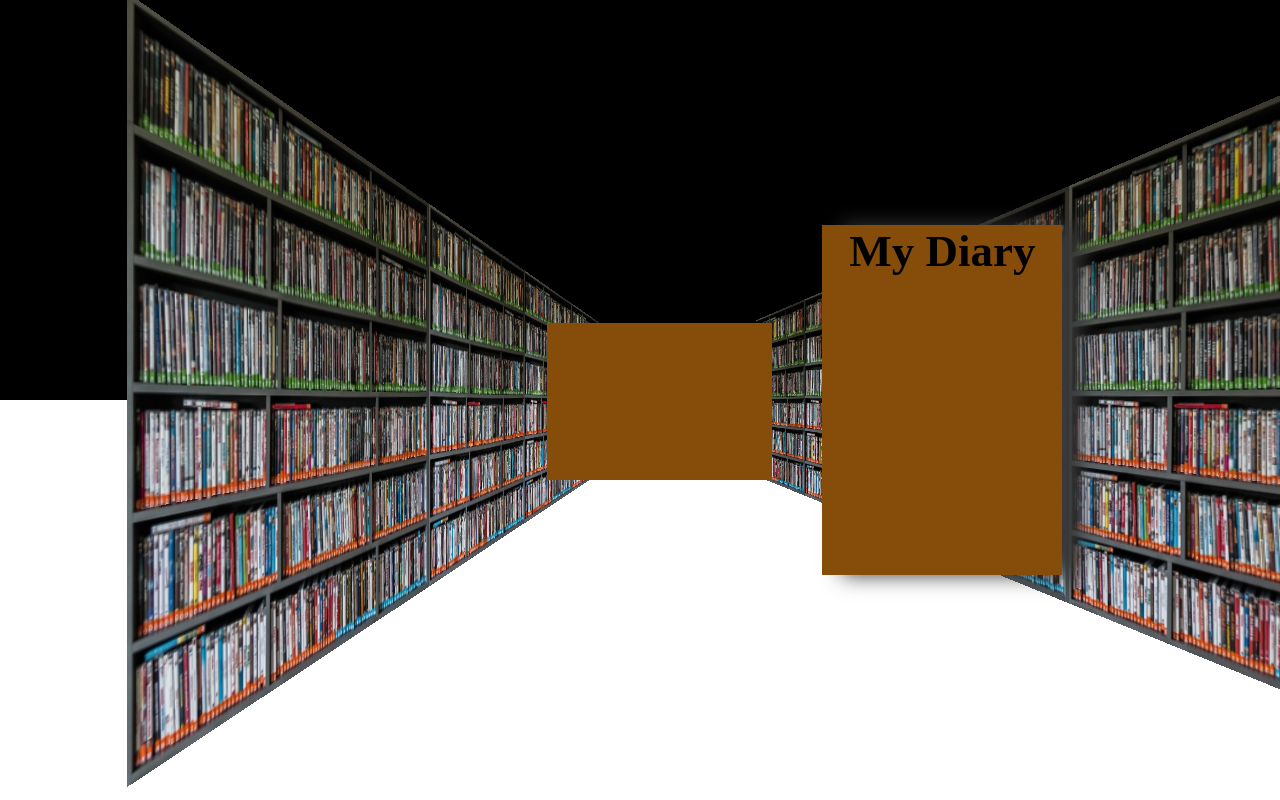
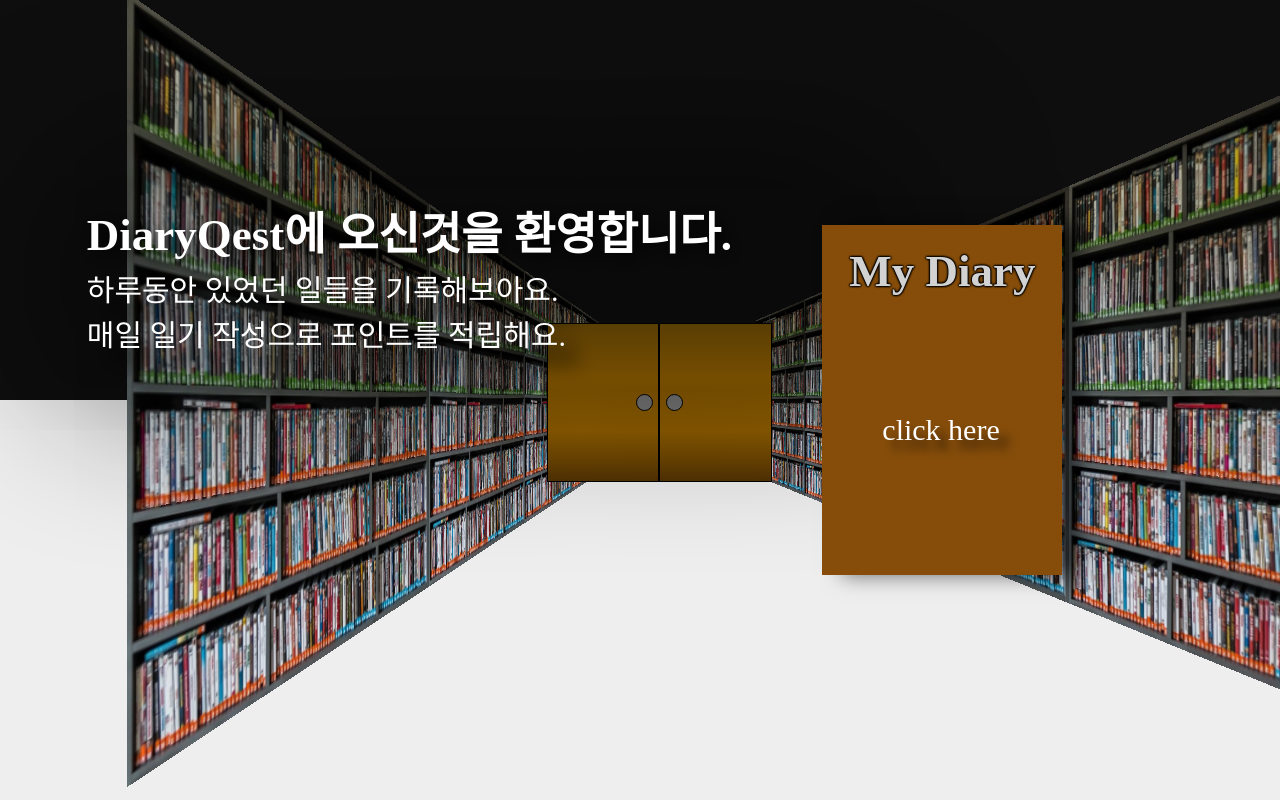
Before and after one commit to rkdruddud/diarysite, a React (Create React App) app: page / in a window 1280 px wide. Built offline with nearby package versions, Linux system fonts and the light colour scheme.

Commit message:
fixed doar and add text

```diff
--- a/src/Home2.css
+++ b/src/Home2.css
@@ -12,7 +12,7 @@ div{
     width: 100vw;
     height: 100vh;
     object-fit: cover;
-    background-color: black;
+    background-color: rgba(0, 0, 0, 0.945);
     perspective: 500px;
     z-index: 0;
 }
@@ -32,11 +32,134 @@ div{
     width: 100vw;
     height: 50vh;
     bottom: 0;
-    background-color: #fff;
+    background-color: #eeeeee;
     z-index: 3;
 
 }
+/**텍스트1*/
+.text-contents-wrap{
+    position: absolute;
+    display: block;
+    width: 800px;
+    height: 200px;
+    padding: 0;
+    margin: 0;
+    left: 30%;
+    bottom: 80%;
+    transform: translate(-60%,30%);
+    align-items: center;
+    z-index: 12;
+    animation: showText 1.2s ease-in-out;
+    perspective: 300px;
 
+}
+
+.background-blind-wrap{
+    position: absolute;
+    width: 100%;
+    height: 100%;
+    margin: 0;
+    z-index: 0;
+    background-color: rgba(0, 0, 0, 0.514);
+    border-radius: 10px;
+    box-shadow: 0px -10px 158px 20px rgb(0, 0, 0);
+    opacity: 0.5;
+}
+
+.title-text-wrap{
+    position: inherit;
+    width: 100%;
+    height: 60px;
+    top: 0;
+    margin: 10px;
+    text-align: left;
+    font-weight: 600;
+    font-size: 45px;
+    color: #fff;
+    text-shadow: 5px 5px 20px black;
+
+    z-index: 1;
+}
+
+.text-wrap{
+    position: inherit;
+    bottom: 0;
+    width: 100%;
+    height: 110px;
+    text-align: left;
+    margin: 10px;
+    font-weight: 500;
+    font-size: 30px;
+    color: #fff;
+    text-shadow: 20px 20px 20px black;
+    line-height: 45px;
+    z-index: 1;
+}
+
+/**텍스트2*/
+.second-text-contents-wrap{
+    position: absolute;
+    display: block;
+    width: 800px;
+    height: 200px;
+    padding: 0;
+    margin: 0;
+    left: 10%;
+    bottom: 80%;
+    transform: translate(-70%,30%);
+    align-items: center;
+    z-index: 12;
+    animation: showText 1.2s ease-in-out;
+
+}
+
+.second-title-text-wrap{
+    position: inherit;
+    width: 100%;
+    height: 60px;
+    top: 0;
+    margin: 10px;
+    text-align: left;
+    font-weight: 600;
+    font-size: 45px;
+    color: #fff;
+    text-shadow: 5px 5px 20px black;
+    z-index: 1;
+}
+
+.second-text-wrap{
+    position: inherit;
+    bottom: 0;
+    width: 100%;
+    height: 110px;
+    text-align: left;
+    margin: 10px;
+    font-weight: 500;
+    font-size: 30px;
+    color: #fff;
+    text-shadow: 20px 20px 20px black;
+    line-height: 45px;
+    z-index: 1;
+}
+
+.hidden-text-wrap{
+    width: 0;
+    height: 0;
+    visibility: hidden;
+    display: none;
+}
+
+@keyframes showText {
+    0% {
+
+        opacity: 0;
+    }
+
+    100% {
+
+        opacity: 1;
+    }
+}
 
 /**문*/
 
@@ -54,7 +177,6 @@ div{
 .doorContent-wrap{
     position:absolute;
     display: flex;
-    background-color: #864d0a;
     width: 225px;
     height: 157px;
     transform: translateZ(0px) translateY(-5px) translateX(-10px);
@@ -63,12 +185,56 @@ div{
 .sizeUp-doorContent-wrap{
     position:absolute;
     display: flex;
-    background-color: #864d0a;
     width: 260px;
     height: 155px;
     transition: 1.25s ease-in-out;
     transform: translateZ(150px) translateX(-60px) translateY(-24px);
 }
+
+.leftdoor{
+    width: 50%;
+    height: 100%;
+    margin: 0;
+    border: 1px solid black;
+    background-image: linear-gradient(rgb(121, 84, 6), rgb(158, 104, 2), rgb(151, 99, 1), rgb(82, 50, 4));
+}
+
+.rightdoor{
+
+    width: 50%;
+    height: 100%;
+    border: 1px solid black;
+    margin: 0;
+    background-image: linear-gradient(rgb(121, 84, 6), rgb(158, 104, 2), rgb(151, 99, 1), rgb(82, 50, 4));
+}
+
+
+.leftdoor .door-handle{
+    width: 15px;
+    height: 15px;
+    border-radius: 100%;
+    border: 1px solid black;
+    background-color: gray;
+    margin-top: 70px;
+    margin-left: 80%;
+
+}
+
+.rightdoor .door-handle{
+    width: 15px;
+    height: 15px;
+    border-radius: 100%;
+    border: 1px solid black;
+    background-color: gray;
+    margin-top: 70px;
+    margin-left: 5%;
+
+}
+
+
+
+
+
 
 /**이미지 슬라이드*/
 
@@ -223,12 +389,25 @@ div{
 
 /**다이어리*/
 
+@keyframes showDiary {
+    0% {
+       left: 100%;
+       opacity: 0;
+    }
+
+    100% {
+        left: 65%;
+        opacity: 1;
+    }
+}
+
 .diaryContent-wrap{
     position: absolute;
     left: 65%;
     width: 30vw;
     height: 100vh;
     z-index: 16;
+    animation: showDiary 1.7s ease-in-out;
 }
 
 .diary-wrap{
@@ -239,7 +418,7 @@ div{
     bottom: 50%;
     transform-style: preserve-3d;
    transform: translate(0,50%);
-    box-shadow: 20px 0px 20px #383838;
+    box-shadow: 20px 0px 20px #00000091;
     transition: .5s ease-in-out;
     z-index: 20;
 }
@@ -251,6 +430,24 @@ div{
     height: 370px;
     margin-bottom: 5%;
     cursor: pointer;
+}
+
+.diary-wrap .diarytext{
+    position: absolute;
+    width: 100%;
+    height: 40px;
+    bottom:35%;
+    left: 25%;
+    font-size: 30px;
+    font-weight: 500;
+    color: #fff;
+    transform: translateZ(150px);
+    animation: showinnerText 1.2s;
+    text-shadow: 10px 10px 10px rgba(0, 0, 0, 0.658);
+}
+
+.diary-wrap .inner-text{
+display: none;
 }
 
 .diary-wrap .diary {
@@ -278,8 +475,11 @@ div{
 }
 
 .diary-wrap .diary.front strong{
+    color: #ffffffd2;
+    margin-top: 20px;
     font-size: 45px;
     transition: .5s .1s;
+    text-shadow: -1px 0px 2px black, 0px 1px 2px black, 1px 0px 2px black, 0px -1px 2px black;
 }
 
 .diary-wrap:hover .diary.front strong{
@@ -311,6 +511,10 @@ div{
     box-sizing: border-box;
 }
 
+.diary-wrap .diary.front img{
+    display: none;
+}
+
 .opendiary-wrap{
     position: absolute;
     width: 260px;
@@ -322,11 +526,22 @@ div{
    box-shadow: 20px 0px 20px #383838;
     background-color: #fff;
     z-index: 20;
+    perspective: 500px;
+
+}
+
+.opendiary-wrap strong{
+    position:inherit;
+    opacity: 0.4;
+    font-size: 10px;
+    color: black;
+    margin-top: 20px;
+    margin-left: 10px;
+    margin-right: 10px;
 }
 
 .opendiary-wrap .opendiary{
     position: absolute;
-    display: flex;
     width: 100%;
     height: 100%;
     top: 0;
@@ -350,10 +565,51 @@ div{
     box-shadow: -260px 0px 20px #383838;
     opacity: 1;
     transform: translateZ(-10px);
+    border-right: 1px solid black;
 
+}
+
+.opendiary-wrap .front{
+    border-left: 0.5px solid rgba(0, 0, 0, 0.178);
+
+}
+
+.opendiary-wrap .opendiary.front img{
+    position: absolute;
+    left: 20px;
+    width: 220px;
+    height: 200px;
+    margin-top: 30%;
+    animation: showinnerText 4.2s;
+}
+
+.opendiary-wrap .diarytext{
+    position: absolute;
+    width: 50%;
+    height: 40px;
+    left: 25%;
+    bottom:45%;
+    font-size: 30px;
+    font-weight: 500;
+    transform: translateZ(150px);
+    animation: showinnerText 4.2s;
+    text-shadow: 10px 10px 10px black;
 }
 
 .opendiary-wrap .opendiary.front strong{
     opacity: 0;
+    display: none;
     transition: 1.0s ease-in-out;
 }
+
+@keyframes showinnerText {
+    0% {
+
+        opacity: 0;
+     }
+
+     100% {
+
+         opacity: 1;
+     }
+}
--- a/src/Home2.tsx
+++ b/src/Home2.tsx
@@ -3,6 +3,7 @@ import './Home2.css';
 import rogoImage from './image/rogo.jpg';
 import rogoBlackImage from './image/rogo2.jpg';
 import booksImage from './image/books.jpg';
+import travel from './image/travel.jpg';
 import {throttle} from 'lodash';
 
 
@@ -17,9 +18,12 @@ const Home2:React.FC = () => {
   const [changeLeftTrackSlide, setChangeLeftTrackSlide] = useState<string>("slider-track-stop");
   const [changeRightTrackSlide, setChangeRightTrackSlide] = useState<string>("slider-track-stop");
   const [doorSizeValid, setDoorSizeValid] = useState<string>("doorContent-wrap");
+  const [visibleText1, setVisibleText1] = useState<string>("text-contents-wrap");
+  const [visibleText2, setVisibleText2] = useState<string>("hidden-text-wrap");
 //  const [hiddenLeftBar,setHiddenLeftBar] = useState<string>("left-bar");
 //  const [hiddenRightBar,setHiddenRightBar] = useState<string>("right-bar");
 
+/** 책 클릭 */
     const openBookhandle = () =>
     {
         setBookOpen("opendiary front");
@@ -29,7 +33,9 @@ const Home2:React.FC = () => {
         setChangeLeftSlide("left-side-slider");
         setChangeLeftTrackSlide("slider-track-left");
         setChangeRightTrackSlide("slider-track-right");
-        setDoorSizeValid("sizeUp-doorContent-wrap")
+        setDoorSizeValid("sizeUp-doorContent-wrap");
+        setVisibleText1("hidden-text-wrap");
+        setVisibleText2("second-text-contents-wrap");
        // setHiddenLeftBar("hidden-bar");
        // setHiddenRightBar("hidden-bar");
 
@@ -39,6 +45,7 @@ const Home2:React.FC = () => {
        <div className='homeContent-wrap'>
 
         <div className="HomeText-wrap">
+
 
             <div className={changeLeftSlide}>
             <div className={changeLeftTrackSlide}>
@@ -50,8 +57,8 @@ const Home2:React.FC = () => {
 
             </div>
 
+
             <div className={changeRightSlide}>
-
             <div className={changeRightTrackSlide}>
                 <div className='slide'><img  src={booksImage}></img></div>
                 <div className='slide'><img  src={booksImage}></img></div>
@@ -61,19 +68,62 @@ const Home2:React.FC = () => {
 
             </div>
 
-
             <div className='door-wrap'>
        <div className={doorSizeValid}>
-            <div className='leftdoor'></div>
-            <div className='rightdoor'></div>
-        </div>
+            <div className='leftdoor'>
+                <div className='door-handle'></div>
+            </div>
+            <div className='rightdoor'>
+            <div className='door-handle'></div>
+            </div>
+         </div>
+
+            <div className={visibleText1}>
+                <div className='background-blind-wrap'></div>
+                <div className='title-text-wrap'>
+                    DiaryQest에 오신것을 환영합니다.
+                </div>
+                <div className='text-wrap'>
+                        하루동안 있었던 일들을 기록해보아요.<br/>
+                        매일 일기 작성으로 포인트를 적립해요.
+                    </div>
+            </div>
+
+            <div className={visibleText2}>
+                <div className='background-blind-wrap'></div>
+                <div className='second-title-text-wrap'>
+                  사진과 함께 하루를 기록해요.
+                </div>
+                <div className='second-text-wrap'>
+                        그날을 대표하는 사진을 넣고<br/>
+                        하루동안 있었던 일을 기록할 수 있어요.
+                    </div>
+            </div>
+
 
        </div>
 
         <div className='diaryContent-wrap'>
         <div className={bookChangeSize}>
+        <div className='diarytext'>click here</div>
+            <strong className='inner-text'>
+            Where does it come from?
+Contrary to popular belief, Lorem Ipsum is not simply random text. It has roots in a piece of classical
+Latin literature from 45 BC, making it over 2000 years old. Richard McClintock, a Latin professor at Ham
+pden-Sydney College in Virginia, looked up one of the more obscure Latin words, consectetur, from a Lorem
+Ipsum passage, and going through the cites of the word in classical literature, discovered the undoubtable
+ source. Lorem Ipsum comes from sections 1.10.32 and 1.10.33 of "de Finibus Bonorum et Malorum" The Extrem
+ es of Good and Evil by Cicero, written in 45 BC. This book is a treatise on the theory of ethics, very po
+ pular during the Renaissance. The first line of Lorem Ipsum, "Lorem ipsum dolor sit amet..", comes from a
+ line in section 1.10.32.
+The standard chunk of Lorem Ipsum used since the 1500s is reproduced below for those interested. Sections 1
+.10.32 and 1.10.33 from "de Finibus Bonorum et Malorum" by Cicero are also reproduced in their exact origin
+al form, accompanied by English versions from the 1914 translation by H. Rackham.
+            </strong>
                     <div className='diary front back'></div>
                     <div className={bookOpen} onClick={openBookhandle}>
+                        <img src={travel}></img>
+
                         <strong>My Diary</strong>
                     </div>
                     <div className={bookChangeColor}></div>
```
Also changed, not shown: src/image/wood.jpg (added).
